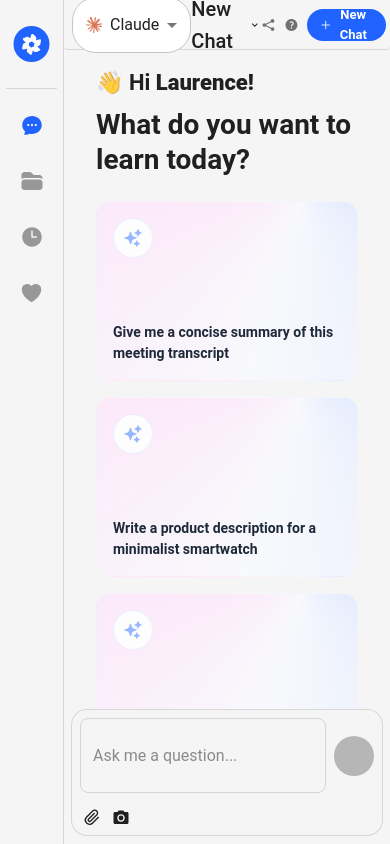
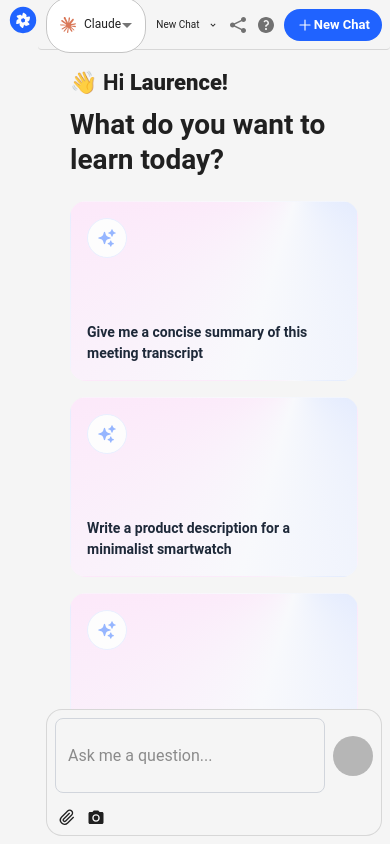
Before and after one commit to Me-V/AI-Chat-Application, a Next.js app: page / in a window 390 px wide. Built offline with nearby package versions, Linux system fonts and the light colour scheme; some icons are missing.

Commit message:
Mobile Responsiveness

```diff
--- a/components/AiModalsDropdown.tsx
+++ b/components/AiModalsDropdown.tsx
@@ -27,7 +27,7 @@
   const [selected, setSelected] = useState("claude");
 
   return (
-    <Box sx={{ width: 220, borderRadius: "24px" }}>
+    <Box sx={{ borderRadius: "24px" }} className="md:w-[133px] w-[100px]">
       <Select
         fullWidth
         value={selected}
@@ -38,7 +38,7 @@
           return (
             <Box display="flex" alignItems="center" gap={1}>
               <span style={{ fontSize: "18px" }}>{item?.icon}</span>
-              {item?.name}
+              <p className="md:text-[18px] text-[12px]">{item?.name}</p>
             </Box>
           );
         }}
@@ -53,7 +53,7 @@
             <ListItemIcon>
               <span style={{ fontSize: "18px" }}>{model.icon}</span>
             </ListItemIcon>
-            <ListItemText>{model.name}</ListItemText>
+            <p className="text-[18px]">{model.name}</p>
             {selected === model.id && (
               <CheckIcon sx={{ marginLeft: "auto", color: "primary.main" }} />
             )}
--- a/components/ChatContainer.tsx
+++ b/components/ChatContainer.tsx
@@ -89,10 +89,10 @@
         }}
       >
         <AiModalsDropdown/>
-        <Typography variant="h6" className="flex items-center gap-2">
+        <h1 className="flex items-center gap-2 text-[10px] md:text-[20px]">
           {currentChat?.title || "New Chat"}
           <MdKeyboardArrowDown />
-        </Typography>
+        </h1>
         <div className="flex items-center gap-2 sm:gap-3">
           <ShareIcon className="hidden xs:block" />
           <HelpIcon className="hidden xs:block" />
--- a/components/MessageList.tsx
+++ b/components/MessageList.tsx
@@ -116,12 +116,12 @@
                       attachment.preview ? (
                         <Box
                           sx={{
-                            width: "312px",
-                            height: "312px",
+
                             borderRadius: 1,
                             overflow: "hidden",
                             position: "relative",
                           }}
+                          className="w-[200px] h-[200px] md:w-[312px] md:h-[312px]"
                         >
                           <Image
                             src={attachment.preview}
@@ -147,7 +147,6 @@
                                 backgroundColor: "rgba(255, 255, 255, 1)",
                               },
                             }}
-
                           >
                             <DownloadIcon />
                           </Box>
--- a/components/Sidebar.tsx
+++ b/components/Sidebar.tsx
@@ -360,7 +360,13 @@
   return (
     <>
       {/* Permanent mini drawer */}
-      {!open && MiniDrawer}
+      {!open && !isMobile && MiniDrawer}
+
+      {isMobile && (
+        <>
+          <CompanyLogo className="ml-2" onClick={toggleDrawer(true)}/>
+        </>
+      )}
 
       {/* Temporary drawer for mobile, persistent for desktop */}
       <Drawer
--- a/utils/logos.tsx
+++ b/utils/logos.tsx
@@ -399,6 +399,7 @@
     viewBox="0 0 41 40"
     fill="none"
     xmlns="http://www.w3.org/2000/svg"
+    {...props}
   >
     <rect x="2.5" y="2" width="36" height="36" rx="18" fill="#2063FF" />
     <path
```
Lines whose indentation alone changed are shown as unchanged.
